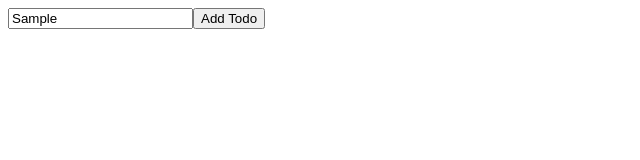
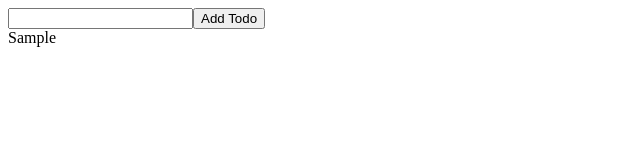
Before and after one commit to cramirez88/react-todo-list, a React (Create React App) app: page / in a window 1280 px wide. Both pictures are taken after typing "Sample" into the empty fields and a click on the button "Add Todo". Shown: the top 160 px of the page, without its empty margins (0-640 px from the left). Built offline with nearby package versions, Linux system fonts and the light colour scheme.

Commit message:
Displaying todos on screen

```diff
--- a/src/App.js
+++ b/src/App.js
@@ -7,13 +7,36 @@
   // second state takes care of the list that will get rendered everytime a new todo is added. Stored in an array because there will be more than one
   const [todos, setTodos] = useState([])
 
+  const handleClickTodo = e => {
+    // To avoid adding empty strings into array:
+    if (todo === ''){
+      return
+    }
+    e.preventDefault()
+    setTodos([...todos, todo])
+    // Calling setTodo will clear the state, but due to the one way flow of data, it will only clear the state. We have to connect the value of the input to the state
+    setTodo('')
+
+  }
+
   return (
     <div>
       {/* In the input, the user will enter a todo item. The todo will constantly chnage, so we have to keep track of state and resetting it */}
-      <input type="text" onChange={e => {setTodo(e.target.value)}}></input>
-      <button>Add Todo</button>
+      <input type="text" onChange={e => {setTodo(e.target.value)}} value={todo}></input>
+      {/* When the user adds a todo (by clicking on button), the todo will get saved to the array, added to screen, and clear input field */}
+      <button onClick={handleClickTodo}>Add Todo</button>
+      {
+        todos.map((todo, index) => {
+          return (
+            <div key={index}>{todo}</div>
+          )
+        })
+      }
     </div>
+
   )
+  // I want to go through the array of my todos and display them on the screen
+
 
 
 }
```
